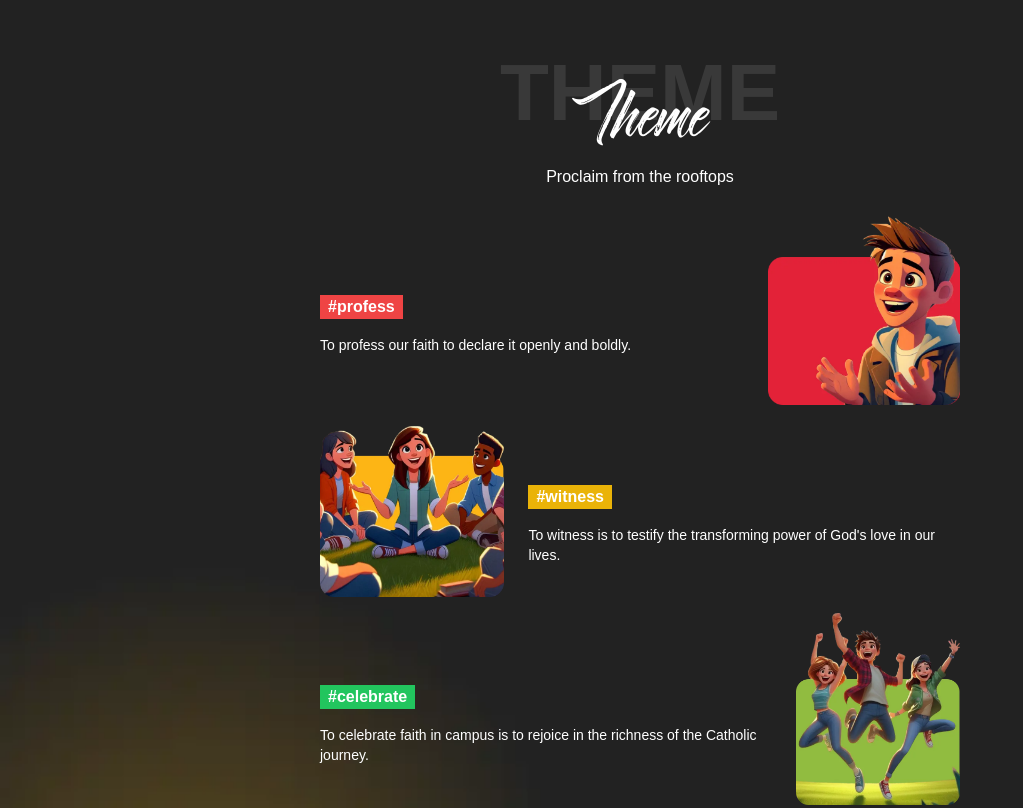
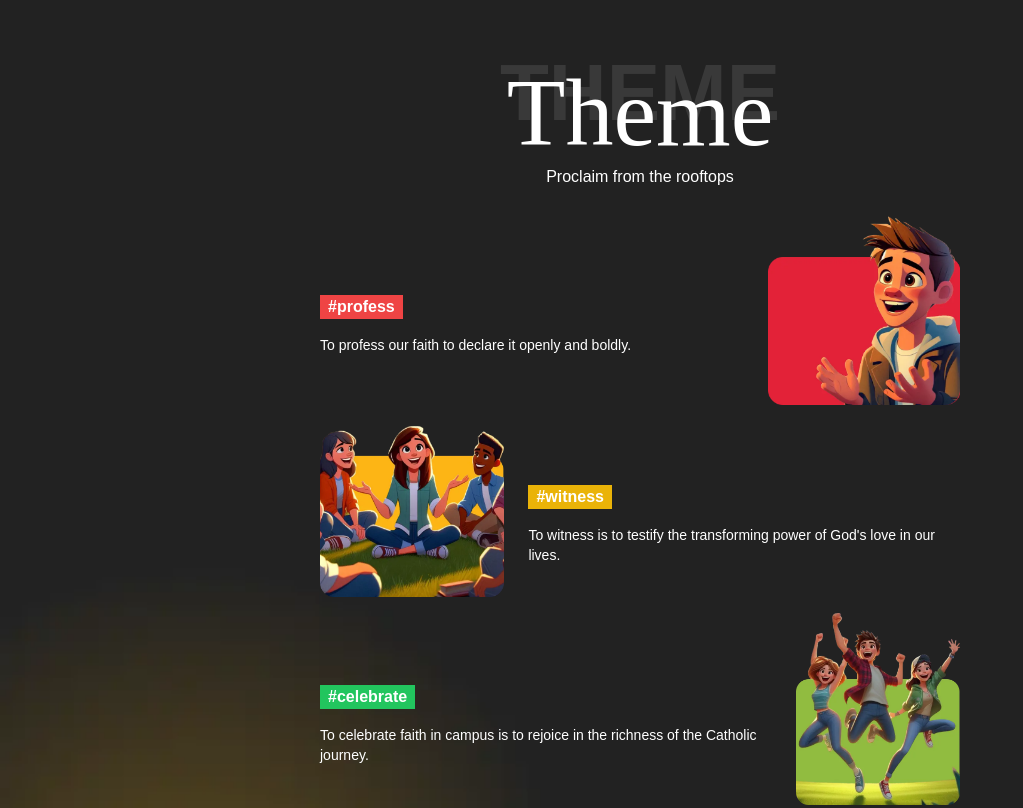
Before and after one commit to Jovit-Mathew236/KCC, a website: page index.html in a window 1280 px wide. Shown: the part 1471-2279 px from the top of the page, without its empty margins (0-1023 px from the left). Drawn offline with nearby package versions, Linux system fonts and the light colour scheme; no server answers; a web font is replaced by a local one.

Commit message:
font change

```diff
--- a/index.html
+++ b/index.html
@@ -108,7 +108,7 @@
                 font-optical-sizing: auto;
             }
             .fontNovitha{
-                font-family: "NovithaScriptDemo";
+                font-family: "Novitha ScriptDemo";
                 font-size: 6rem;
             }
             .tiltedr {
```
